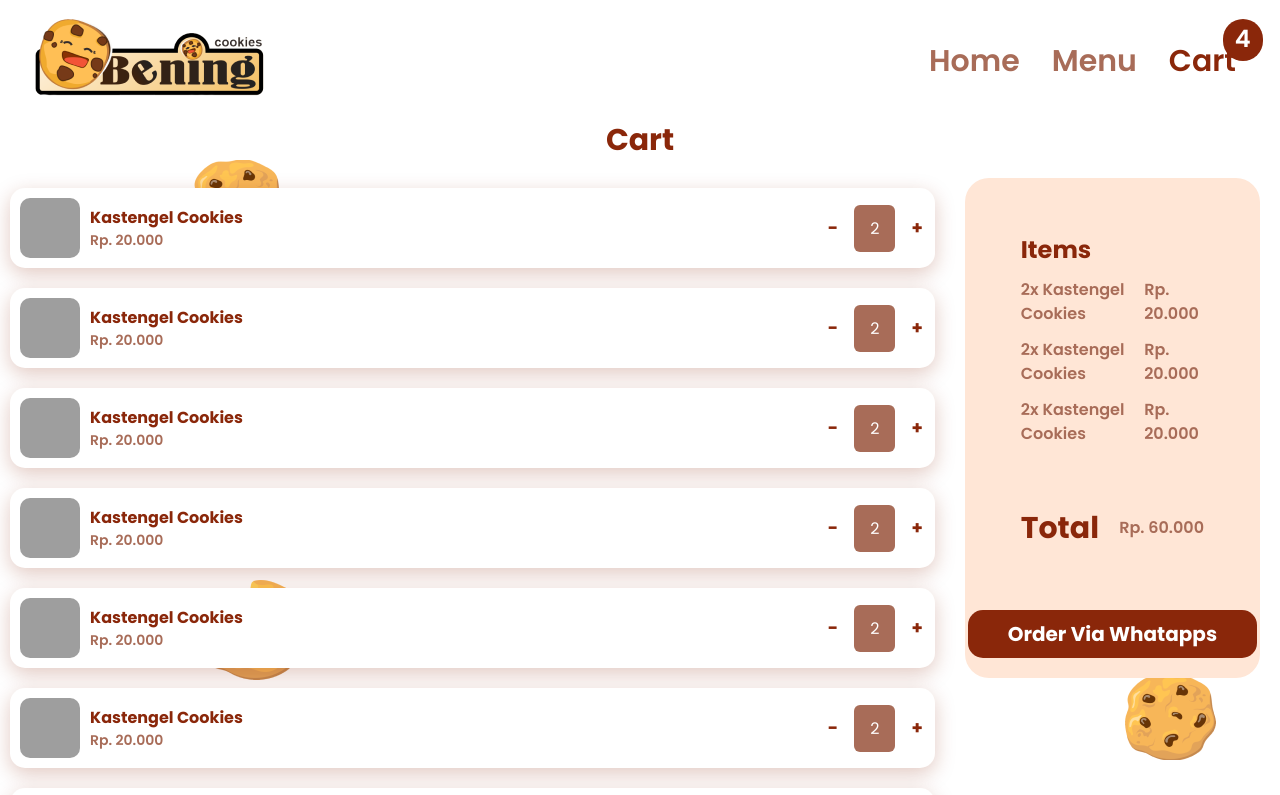
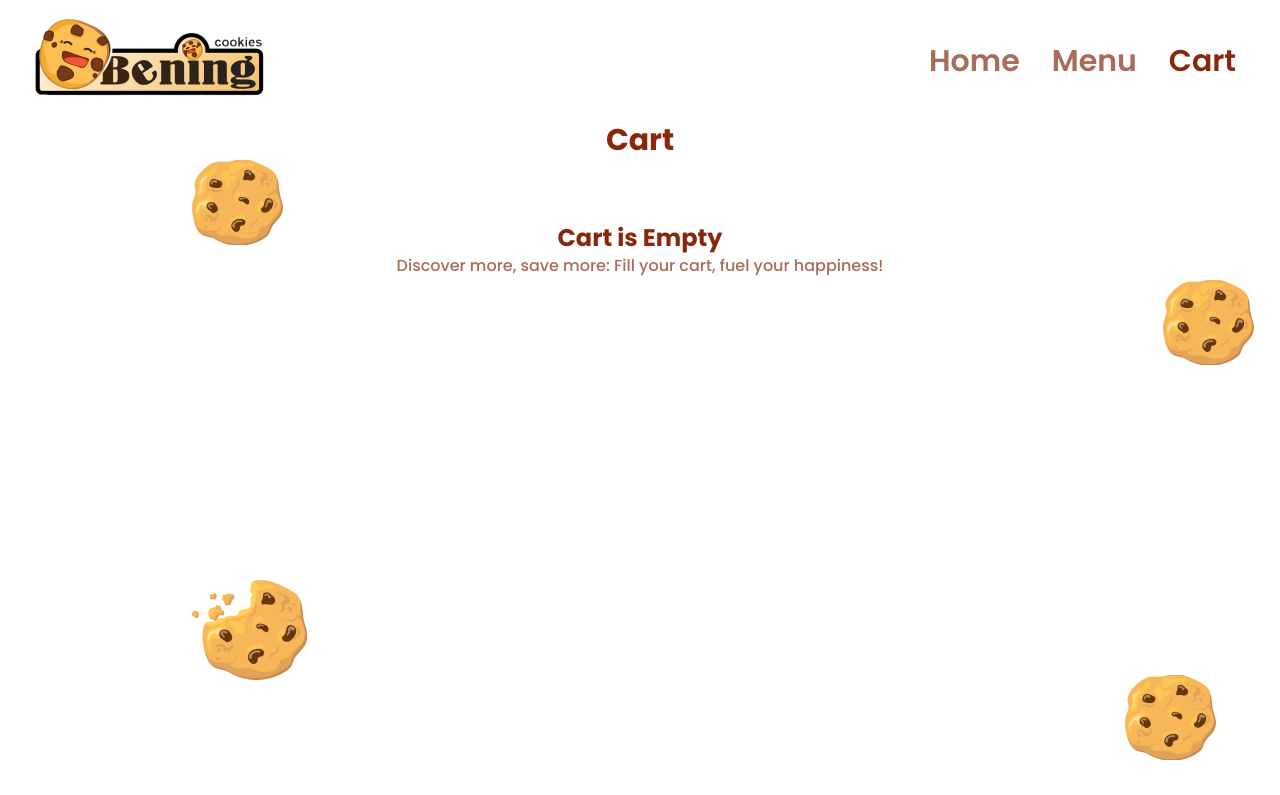
Before and after one commit to adjiebramantya/cookies-website, a React (Vite) app: page /cart in a window 1280 px wide. Shown: the top 795 px of the page. Built offline with nearby package versions, Linux system fonts and the light colour scheme; grey boxes are pictures that could not be loaded.

Commit message:
add redux item and cart condition

```diff
--- a/src/features/cart/CartOverview.jsx
+++ b/src/features/cart/CartOverview.jsx
@@ -13,7 +13,7 @@ function CartOverview() {
           Order Via Whatapps
         </Button>
       </div>
-      <div className="relative hidden my-5 mx-5 p-14 md:inline bg-third h-[500px] w-[60%] rounded-3xl z-10">
+      <div className="relative hidden my-5 mx-5 p-14 md:inline bg-third h-[500px] w-[35%] rounded-3xl z-10">
         <h4 className="text-primary text-2xl font-bold">Items</h4>
         <CartSectionItem />
         <CartSectionItem />
--- a/src/features/cart/CartSection.jsx
+++ b/src/features/cart/CartSection.jsx
@@ -1,21 +1,36 @@
+import { useSelector } from "react-redux";
 import MenuList from "../menu/MenuList";
 import CartOverview from "./CartOverview";
 
 function CartSection() {
+  const cart = useSelector((state) => state.cart.cart);
+  const cartTotal = cart.length;
+
   return (
     <>
       <div>
         <div className="flex justify-between mx-10 mt-10 md:hidden">
           <h3 className="text-primary font-bold text-xl">Cart</h3>
-          <h3 className="text-secondary font-bold text-base">3 items</h3>
+          <h3 className="text-secondary font-bold text-base">
+            {cartTotal} items
+          </h3>
         </div>
         <div className="hidden md:flex md:justify-center">
           <h3 className="text-primary font-bold text-3xl">Cart</h3>
         </div>
-        <div className="md:flex">
-          <MenuList />
-          <CartOverview />
-        </div>
+        {cartTotal !== 0 ? (
+          <div className="md:flex">
+            <MenuList />
+            <CartOverview />
+          </div>
+        ) : (
+          <div className="text-center mt-10 md:mt-16">
+            <h3 className="text-2xl text-primary font-bold">Cart is Empty</h3>
+            <p className="text-secondary font-medium">
+              Discover more, save more: Fill your cart, fuel your happiness!
+            </p>
+          </div>
+        )}
       </div>
     </>
   );
--- a/src/features/menu/Menu.jsx
+++ b/src/features/menu/Menu.jsx
@@ -1,12 +1,14 @@
+import { useSelector } from "react-redux";
 import MenuItem from "./MenuItem";
 
 function Menu() {
+  const menu = useSelector((state) => state.menu.menu);
+
   return (
     <div className="flex flex-wrap items-center justify-center my-10">
-      <MenuItem />
-      <MenuItem />
-      <MenuItem />
-      <MenuItem />
+      {menu.map((item, index) => (
+        <MenuItem item={item} key={index} />
+      ))}
     </div>
   );
 }
--- a/src/features/menu/MenuItem.jsx
+++ b/src/features/menu/MenuItem.jsx
@@ -2,6 +2,7 @@ import styled, { css } from "styled-components";
 import Star from "../../ui/Star";
 import Button from "../../ui/Button";
 import { device } from "../../helpers/device";
+import { formatCurrency } from "../../helpers/helper";
 
 const MenuItemStyled = styled.div`
   position: relative;
@@ -20,27 +21,28 @@ const Img = styled.img`
   }
 `;
 
-function MenuItem() {
+function MenuItem({ item }) {
+  console.log(item);
   return (
     <MenuItemStyled className="m-5 md:m-14 rounded-tr-3xl rounded-bl-3xl md:rounded-tr-lg md:rounded-bl-lg">
       <Img
         className="w-[144px] md:w-[315px] md:h-[328px] rounded-tr-3xl rounded-bl-3xl md:rounded-tr-lg md:rounded-bl-lg"
-        src="/product/kastengel.jpg"
+        src={item.image}
       />
 
       <div className="relative flex items-center top-[-20px] md:top-[-40px] ms-2 md:ms-5">
         <Star />
         <span className="text-primary font-bold text-xs ms-1 md:text-2xl">
-          4.7
+          {item.star}
         </span>
       </div>
       <h2 className="text-primary text-xs font-extrabold mt-[-15px] md:text-2xl ms-4 md:mt-0">
-        Kastengel Cookies
+        {item.name}
       </h2>
       <div className="flex items-center mt-4 mx-2 md:mx-0 md:ms-4 md:mb-10">
         <Button type="primary">Add to Cart</Button>
         <span className="text-primary text-xs font-bold md:text-xl md:ms-auto md:me-3">
-          Rp. 20.000
+          {formatCurrency(item.price)}
         </span>
       </div>
     </MenuItemStyled>
--- a/src/features/menu/MenuList.jsx
+++ b/src/features/menu/MenuList.jsx
@@ -1,17 +1,14 @@
+import { useSelector } from "react-redux";
 import MenuListItem from "./MenuListItem";
 
 function MenuList() {
+  const menu = useSelector((state) => state.menu.menu);
+
   return (
     <div className="flex flex-wrap items-center justify-center my-5">
-      <MenuListItem />
-      <MenuListItem />
-      <MenuListItem />
-      <MenuListItem />
-      <MenuListItem />
-      <MenuListItem />
-      <MenuListItem />
-      <MenuListItem />
-      <MenuListItem />
+      {menu.map((item, index) => (
+        <MenuListItem item={item} key={index} />
+      ))}
     </div>
   );
 }
--- a/src/features/menu/MenuListItem.jsx
+++ b/src/features/menu/MenuListItem.jsx
@@ -1,6 +1,8 @@
 import styled from "styled-components";
 import Button from "../../ui/Button";
 import { device } from "../../helpers/device";
+import { formatCurrency } from "../../helpers/helper";
+import { useSelector } from "react-redux";
 
 const MenuItemStyled = styled.div`
   position: relative;
@@ -23,13 +25,15 @@ const Img = styled.img`
     width: 60px;
   }
 `;
-function MenuListItem() {
+function MenuListItem({ item }) {
   return (
     <MenuItemStyled className="flex items-center w-full md:h-20">
-      <Img src="/product/kastengel.jpg" />
+      <Img src={item.image} />
       <div>
-        <h3 className="text-primary font-bold">Kastengel Cookies</h3>
-        <p className="text-secondary font-semibold text-sm">Rp. 20.000</p>
+        <h3 className="text-primary font-bold">{item.name}</h3>
+        <p className="text-secondary font-semibold text-sm">
+          {formatCurrency(item.price)}
+        </p>
       </div>
       <div className="ms-auto me-3">
         {/* <Button size="small">Add to Cart</Button> */}
--- a/src/features/menu/MenuSection.jsx
+++ b/src/features/menu/MenuSection.jsx
@@ -1,12 +1,17 @@
+import { useSelector } from "react-redux";
 import Menu from "./Menu";
 import MenuList from "./MenuList";
 
 function MenuSection() {
+  const menu = useSelector((state) => state.menu.menu);
+  const menuTotal = menu.length;
   return (
     <>
       <div className="flex justify-between mx-10 mt-10 md:hidden">
         <h3 className="text-primary font-bold text-xl">Menu</h3>
-        <h3 className="text-secondary font-bold text-base">3 items</h3>
+        <h3 className="text-secondary font-bold text-base">
+          {menuTotal} items
+        </h3>
       </div>
       <div className="hidden md:flex md:justify-center">
         <h3 className="text-primary font-bold text-3xl">Menu</h3>
--- a/src/features/menu/menuSlice.js
+++ b/src/features/menu/menuSlice.js
@@ -3,8 +3,26 @@ import { createSlice } from "@reduxjs/toolkit";
 const initialState = {
   menu: [
     {
-      image: "test",
+      image: "/product/kastengel.jpg",
       name: "Kastengel",
+      price: 20000,
+      star: 4.7,
+    },
+    {
+      image: "/product/choco-milo.jpg",
+      name: "Choco Milo",
+      price: 20000,
+      star: 4.7,
+    },
+    {
+      image: "/product/nastar.jpg",
+      name: "Nastar",
+      price: 20000,
+      star: 4.7,
+    },
+    {
+      image: "/product/sagu-keju.jpg",
+      name: "Sagu Keju",
       price: 20000,
       star: 4.7,
     },
@@ -16,3 +34,5 @@ const menuSlice = createSlice({ name: "menu", initialState });
 export default menuSlice.reducer;
 
 export const getMenu = (state) => state.menu.menu;
+
+export const getCartById = (state) => {};
--- /dev/null
+++ b/src/helpers/helper.js
@@ -0,0 +1,9 @@
+export function formatCurrency(price) {
+  const idr = Intl.NumberFormat("en-DE", {
+    style: "currency",
+    currency: "IDR",
+    maximumFractionDigits: 0,
+  });
+
+  return idr.format(price);
+}
--- a/src/ui/NavBarHome.jsx
+++ b/src/ui/NavBarHome.jsx
@@ -1,7 +1,11 @@
 import { NavLink } from "react-router-dom";
 import Logo from "./Logo";
+import { useSelector } from "react-redux";
 
 function NavBarHome() {
+  const cart = useSelector((state) => state.cart.cart);
+  const cartTotal = cart.length;
+
   return (
     <header className="flex col-span-2 gap-1 py-4 ps-2 md:px-7 items-center">
       <Logo />
@@ -14,9 +18,11 @@ function NavBarHome() {
         </NavLink>
         <NavLink to="/cart" className="relative ms-2 md:ms-8">
           Cart
-          <div className="text-center h-[100%] w-[60%] bg-primary rounded-full absolute text-white right-[-40%] top-[-50%] text-sm md:text-2xl md:p-1">
-            4
-          </div>
+          {cartTotal !== 0 && (
+            <div className="text-center h-[100%] w-[60%] bg-primary rounded-full absolute text-white right-[-40%] top-[-50%] text-sm md:text-2xl md:p-1">
+              {cartTotal}
+            </div>
+          )}
         </NavLink>
       </div>
     </header>
--- a/src/ui/Navbar.jsx
+++ b/src/ui/Navbar.jsx
@@ -1,7 +1,11 @@
 import { NavLink } from "react-router-dom";
 import Logo from "./Logo";
+import { useSelector } from "react-redux";
 
 function Navbar() {
+  const cart = useSelector((state) => state.cart.cart);
+  const cartTotal = cart.length;
+
   return (
     <header className="flex justify-between py-4 px-2 md:px-7 items-center">
       <Logo />
@@ -14,9 +18,11 @@ function Navbar() {
         </NavLink>
         <NavLink to="/cart" className="relative ms-2 md:ms-8">
           Cart
-          <div className="text-center h-[100%] w-[60%] bg-primary rounded-full absolute text-white right-[-40%] top-[-50%] text-sm md:text-2xl md:p-1">
-            4
-          </div>
+          {cartTotal !== 0 && (
+            <div className="text-center h-[100%] w-[60%] bg-primary rounded-full absolute text-white right-[-40%] top-[-50%] text-sm md:text-2xl md:p-1">
+              {cartTotal}
+            </div>
+          )}
         </NavLink>
       </div>
     </header>
```
Also changed, not shown: 1 other file (tests, documents, lock files or other folders).
